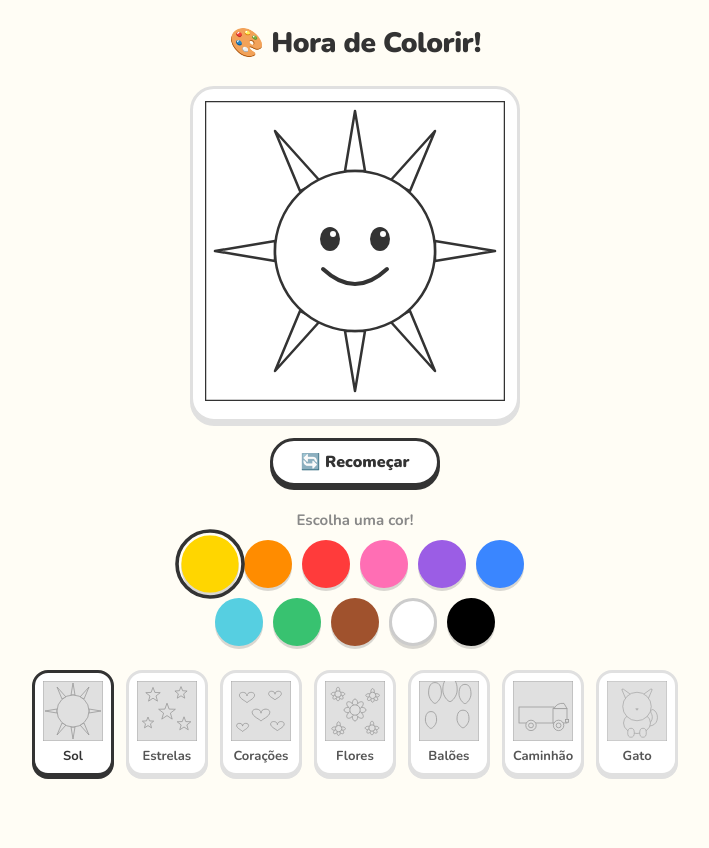
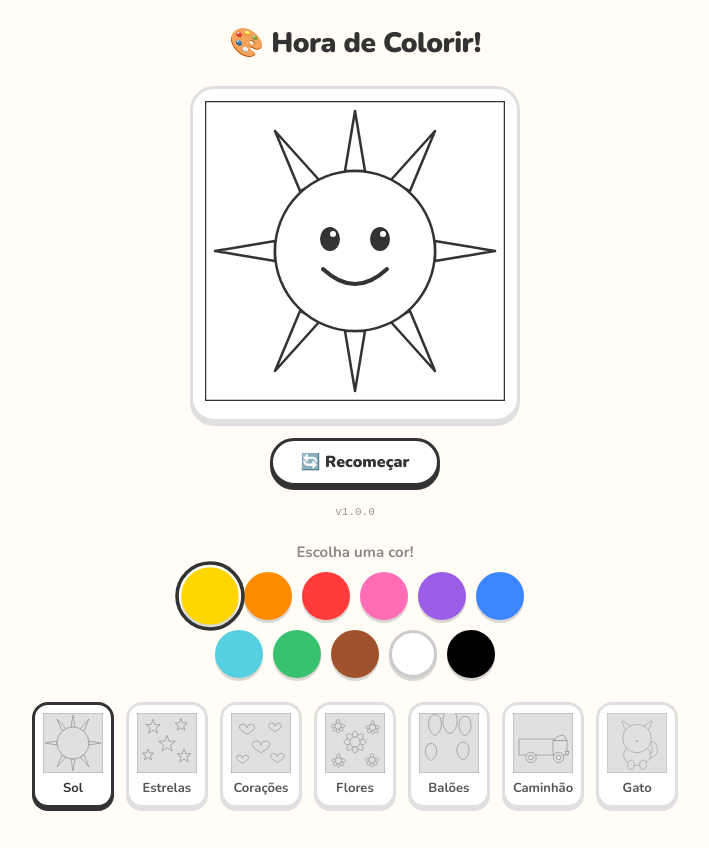
Before and after one commit to alinefernandes04/colorir_kids, a React (Vite) app: page / in a window 1280 px wide. Shown: the whole page, without its empty margins (285-994 px from the left). Before the commit the page ends 816 px from the top, so only its background shows below. Built offline with nearby package versions, Linux system fonts and the light colour scheme.

Commit message:
impotando versao

```diff
--- a/src/components/DrawingCanvas.jsx
+++ b/src/components/DrawingCanvas.jsx
@@ -1,5 +1,6 @@
 import { useState, useEffect } from 'react'
 import { useSound } from '../hooks/useSound'
+import { APP_VERSION } from '../version'
 import styles from './DrawingCanvas.module.css'
 
 const DEFAULT_FILL = '#ffffff'
@@ -12,6 +13,30 @@ function renderDecoration(dec, i) {
         cx={dec.cx} cy={dec.cy}
         rx={dec.rx} ry={dec.ry}
         fill={dec.fill}
+        pointerEvents="none"
+      />
+    )
+  }
+  if (dec.type === 'circle') {
+    return (
+      <circle
+        key={i}
+        cx={dec.cx} cy={dec.cy}
+        r={dec.r}
+        fill={dec.fill}
+        pointerEvents="none"
+      />
+    )
+  }
+  if (dec.type === 'line') {
+    return (
+      <line
+        key={i}
+        x1={dec.x1} y1={dec.y1}
+        x2={dec.x2} y2={dec.y2}
+        stroke={dec.stroke}
+        strokeWidth={dec.strokeWidth}
+        strokeLinecap={dec.strokeLinecap}
         pointerEvents="none"
       />
     )
@@ -111,6 +136,15 @@ export default function DrawingCanvas({ drawing, selectedColor }) {
       <button className={styles.resetBtn} onClick={handleReset}>
         🔄 Recomeçar
       </button>
+
+      <span style={{
+        fontSize: '11px',
+        color: '#999',
+        marginTop: '4px',
+        fontFamily: 'monospace',
+      }}>
+        v{APP_VERSION}
+      </span>
     </div>
   )
 }
--- a/src/drawings/gato.js
+++ b/src/drawings/gato.js
@@ -26,6 +26,8 @@ const gato = {
     { type: 'line', x1: 210, y1: 195, x2: 270, y2: 185, stroke: '#000000', strokeWidth: 2, strokeLinecap: 'round' },
     { type: 'line', x1: 210, y1: 200, x2: 270, y2: 200, stroke: '#000000', strokeWidth: 2, strokeLinecap: 'round' },
     { type: 'line', x1: 210, y1: 205, x2: 270, y2: 215, stroke: '#000000', strokeWidth: 2, strokeLinecap: 'round' },
+    // Boca
+    { type: 'path', d: 'M 200 195 Q 200 205 185 205 M 200 195 Q 200 205 215 205', fill: 'none', stroke: '#000000', strokeWidth: 3, strokeLinecap: 'round' },
   ],
 
   // Regiões coloríveis — ordem importa: pintadas de baixo pra cima no SVG
--- /dev/null
+++ b/src/version.js
@@ -0,0 +1,3 @@
+// Atualize este número a cada deploy para confirmar visualmente
+// se a versão publicada é a mais recente.
+export const APP_VERSION = '1.0.0'
```
